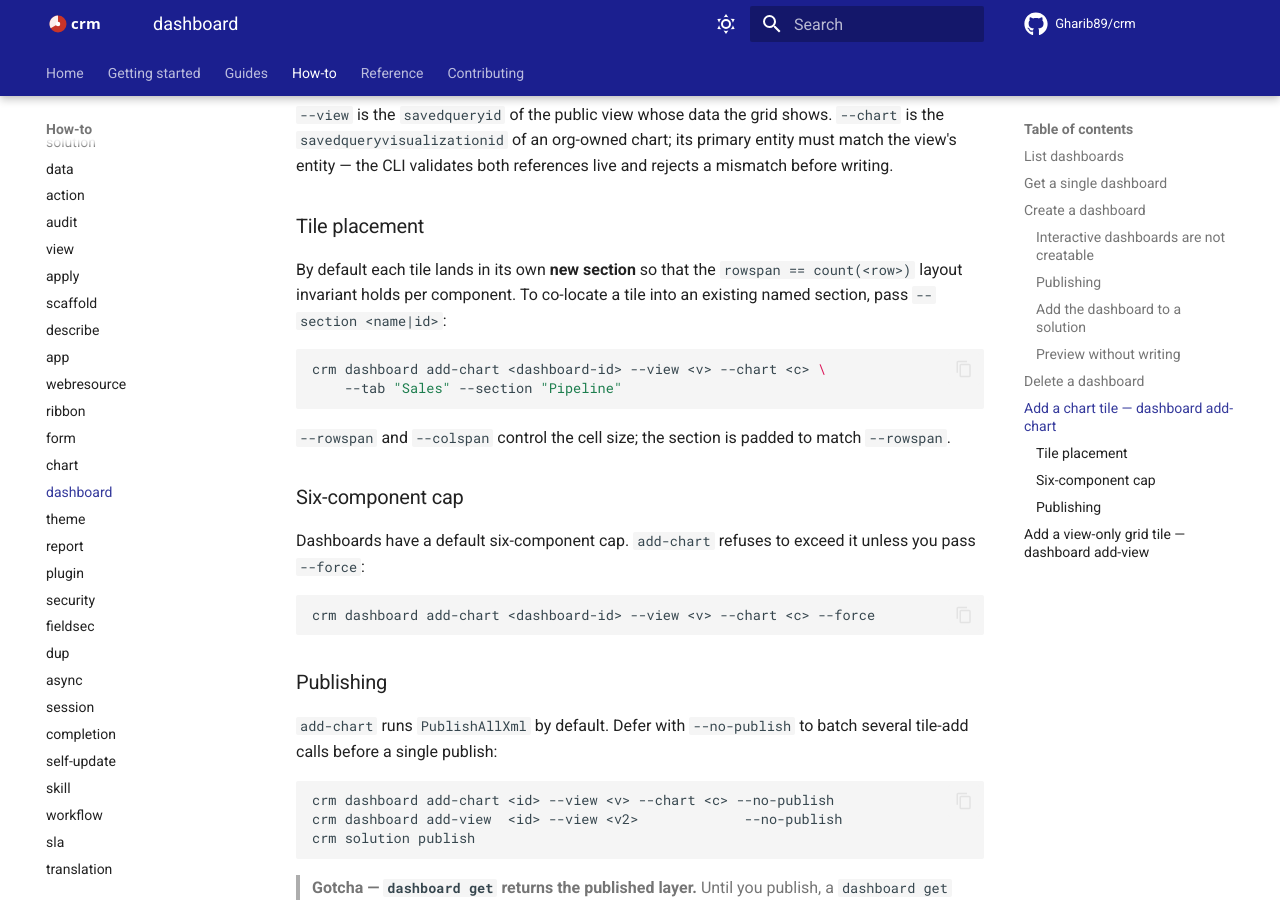
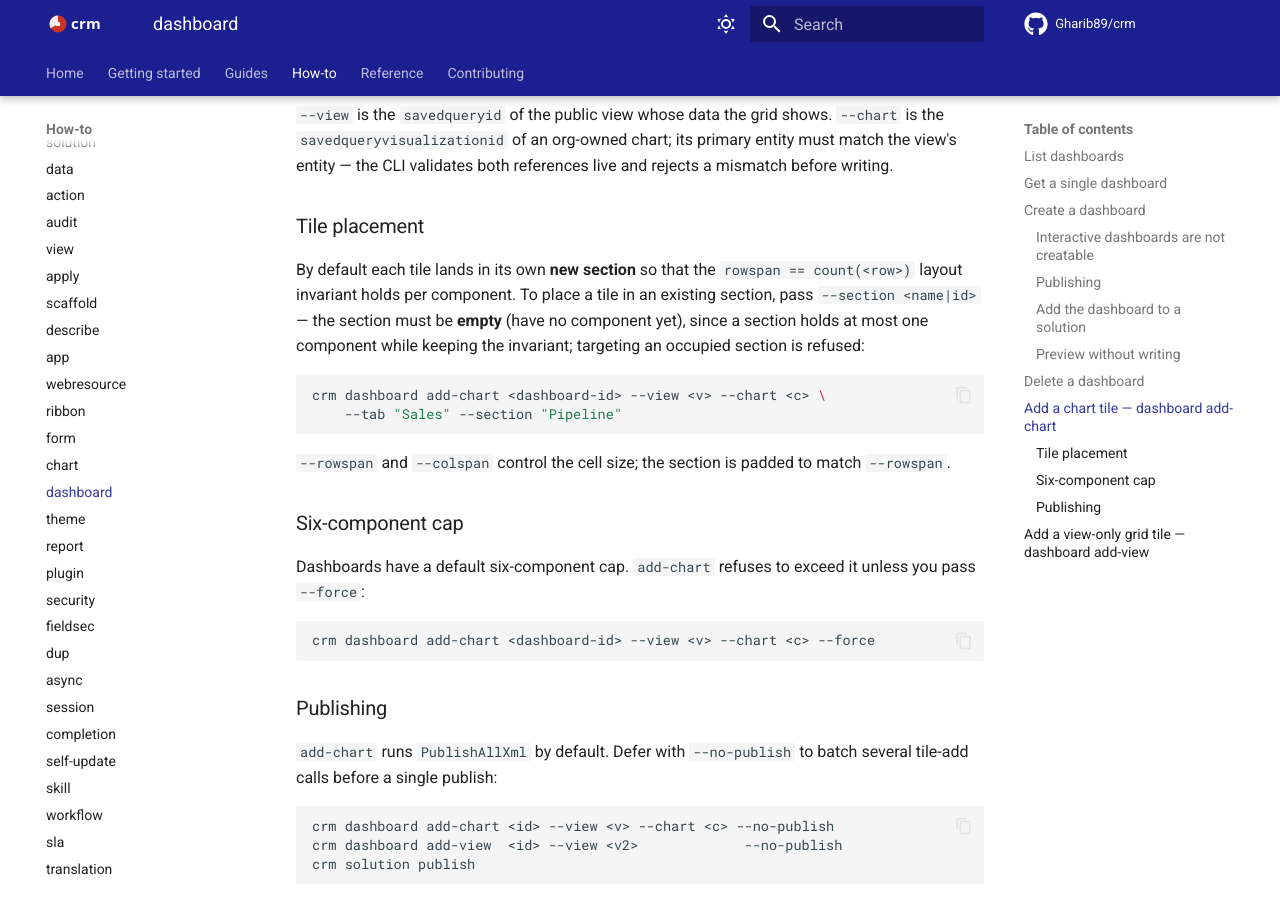
Before and after one commit to Gharib89/crm, an MkDocs documentation site: the page built from docs/how-to/dashboard.md, in a window 1280 px wide and 900 px high, scrolled down 2348 px. Built offline with MkDocs 1.6.1 and Material for MkDocs 9.7.7, drawn with Linux system fonts in a browser that asks for light colours; comment, search, counter and statistics services are not loaded.

Commit message:
fix: top-align dashboard tile placement; clarify --section is empty-only
- Place the tile in the section's first row (reusing a leading empty placeholder
  row when the section was scaffolded with one) instead of appending a new last
  row, so a cell with rowspan N starts at the top and never spans past the grid.
- Exercise the placement against the common '<rows><row/></rows>' shape in the
  unit fixture.
- Clarify in the how-to and skill docs that --section targets an *empty* section
  (an occupied one is refused to keep rowspan == count(<row>)).

Co-Authored-By: Claude Opus 4.8 <noreply@anthropic.com>
Claude-Session: https://claude.ai/code/session_01GWpdsgeNqMK3VnmWTb6YFf

````diff
--- a/docs/how-to/dashboard.md
+++ b/docs/how-to/dashboard.md
@@ -118,8 +118,10 @@ rejects a mismatch before writing.
 ### Tile placement
 
 By default each tile lands in its own **new section** so that the
-`rowspan == count(<row>)` layout invariant holds per component. To co-locate a
-tile into an existing named section, pass `--section <name|id>`:
+`rowspan == count(<row>)` layout invariant holds per component. To place a tile
+in an existing section, pass `--section <name|id>` — the section must be
+**empty** (have no component yet), since a section holds at most one component
+while keeping the invariant; targeting an occupied section is refused:
 
 ```bash
 crm dashboard add-chart <dashboard-id> --view <v> --chart <c> \
````
Also changed, not shown: crm/skills/reference/customizations.md (+2 -1 lines), 2 other files.
